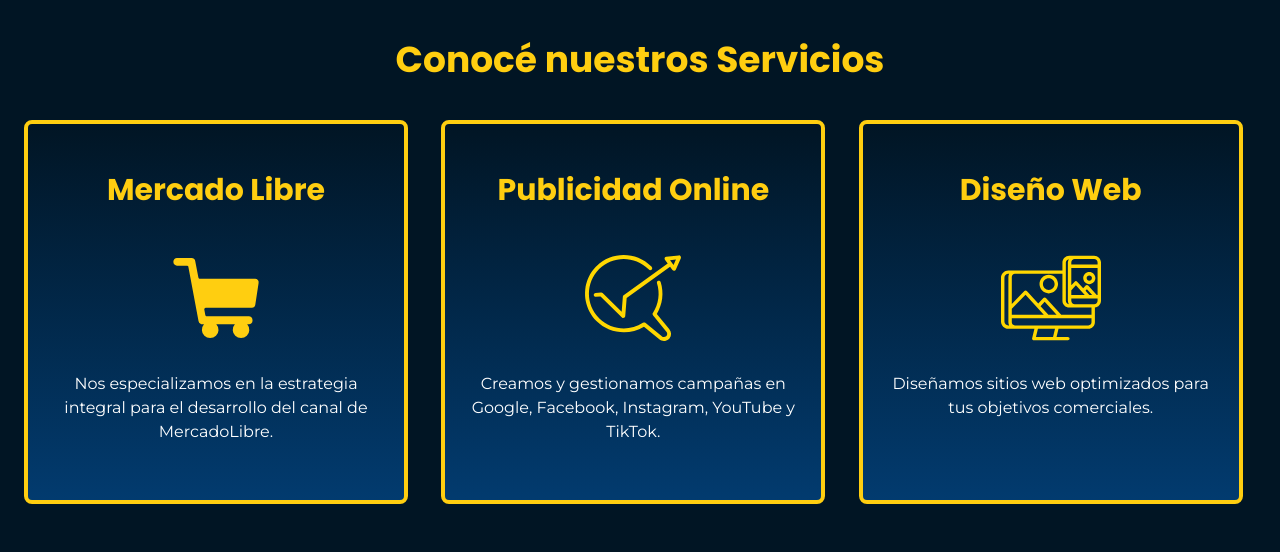
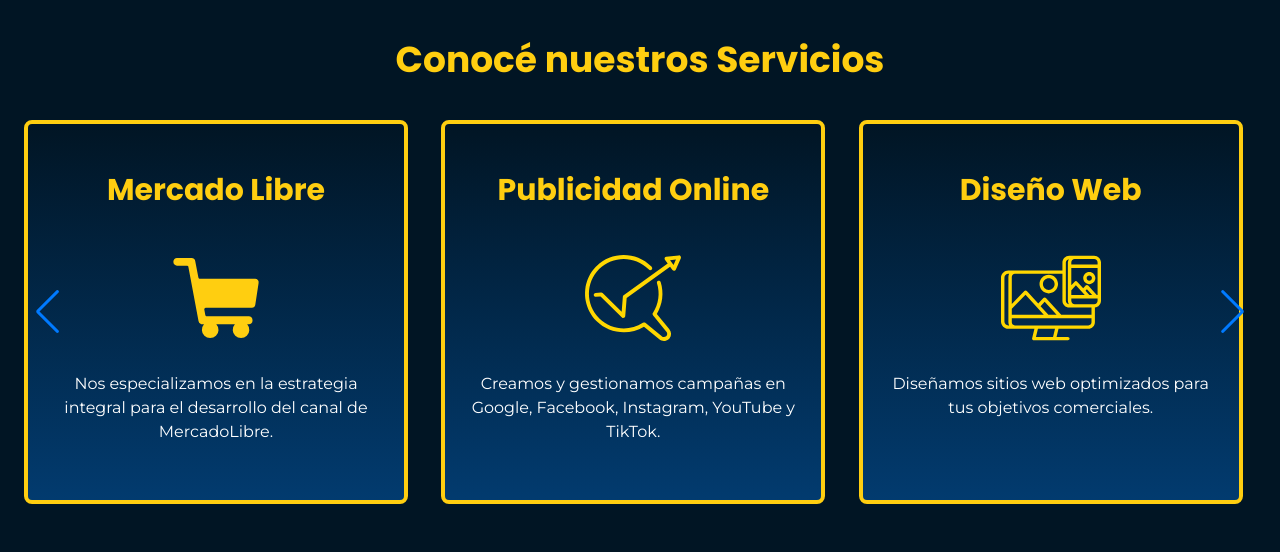
Before and after one commit to jnardi86/eminenceAdsWeb, a React (Vite) app: page / in a window 1280 px wide. Shown: the part 1720-2274 px from the top of the page. Built offline with nearby package versions, Linux system fonts and the light colour scheme.

Commit message:
add swiper props

```diff
--- a/src/components/CertificationsSection.jsx
+++ b/src/components/CertificationsSection.jsx
@@ -1,6 +1,9 @@
 import React from 'react';
 import { Swiper, SwiperSlide } from 'swiper/react';
+// import required modules
+import { Navigation } from 'swiper/modules';
 import 'swiper/css';
+import 'swiper/css/navigation';
 
 // Rutas de las imágenes de las certificaciones
 const certifications = [
@@ -24,13 +27,16 @@
         }}
         >
             <h3 className="text-3xl md:text-4xl font-bold text-center mb-10 font-poppins text-white">
-                Las certificaciones que avalan
+                Las certificaciones que avalan a
                 <span className="text-brightYellow"> Eminence</span>
                 <span className="text-white">Ads</span>
             </h3>
             <Swiper
                 spaceBetween={20}
                 slidesPerView={1}
+                modules={[Navigation]}
+                navigation
+                loop={true}
                 breakpoints={{
                     640: { slidesPerView: 1 },
                     768: { slidesPerView: 2 },
--- a/src/components/ServicesSection.jsx
+++ b/src/components/ServicesSection.jsx
@@ -1,6 +1,8 @@
 import React from 'react';
 import { Swiper, SwiperSlide } from 'swiper/react';
+import { Navigation } from 'swiper/modules';
 import 'swiper/css';
+import 'swiper/css/navigation';
 
 // Importación de los íconos SVG como componentes
 import MercadoLibreIcon from './icons/MercadoLibreIcon';
@@ -39,6 +41,9 @@
             <Swiper
                 spaceBetween={20}
                 slidesPerView={1}
+                modules={[Navigation]}
+                navigation
+                loop={true}
                 breakpoints={{
                     640: { slidesPerView: 1 },
                     768: { slidesPerView: 2 },
```
